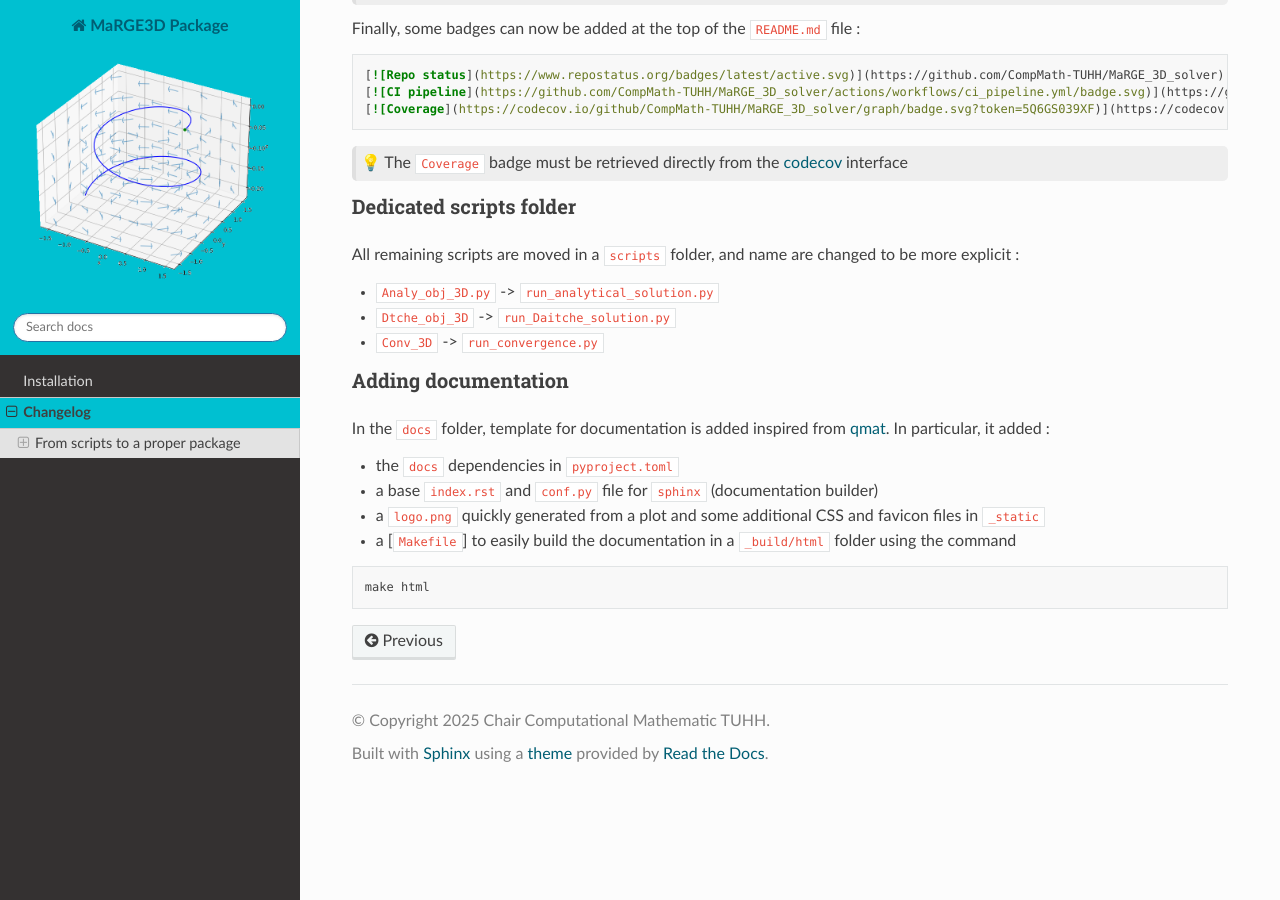
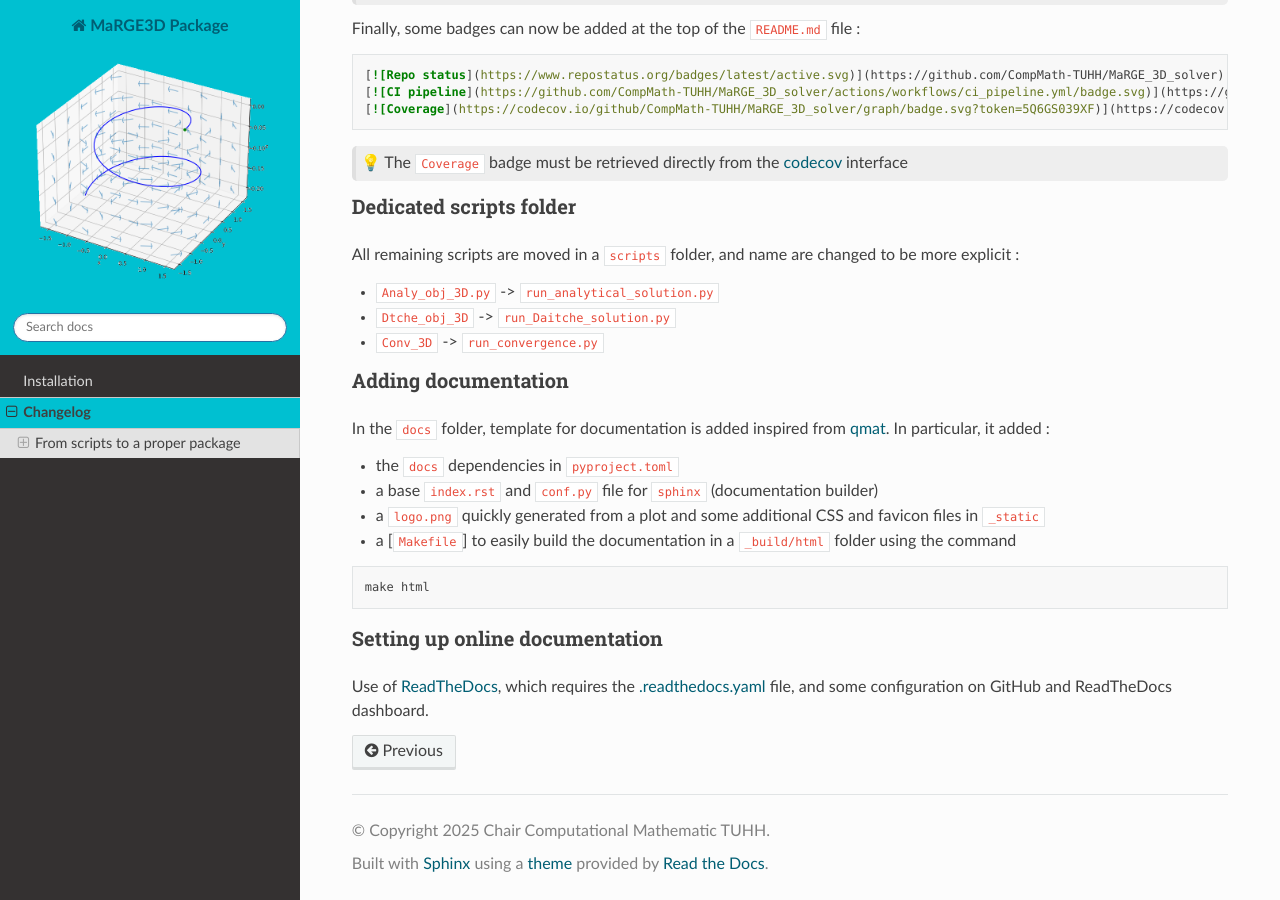
Before and after one commit to CompMath-TUHH/MaRGE_3D_solver, a Sphinx documentation site: the page built from docs/changelog.md, in a window 1280 px wide and 900 px high, scrolled down 3925 px. Built offline with Sphinx 7.4.7 and the Read the Docs theme 3.1.0, drawn with Linux system fonts in a browser that asks for light colours; pages that are not in the unit, such as notebooks, are missing from menus.

Commit message:
TL: changelog update

````diff
--- a/docs/changelog.md
+++ b/docs/changelog.md
@@ -231,6 +231,7 @@ All remaining scripts are moved in a [`scripts`](../scripts) folder, and name ar
 - `Dtche_obj_3D` -> `run_Daitche_solution.py`
 - `Conv_3D` -> `run_convergence.py`
 
+
 ### Adding documentation
 
 In the [`docs`](../docs) folder, template for documentation is added inspired from [qmat](https://github.com/Parallel-in-Time/qmat/tree/main/docs). In particular, it added :
@@ -242,3 +243,7 @@ In the [`docs`](../docs) folder, template for documentation is added inspired fr
 ```bash
 make html
 ```
+
+### Setting up online documentation
+
+Use of [ReadTheDocs](https://app.readthedocs.org), which requires the [.readthedocs.yaml](./.readthedocs.yaml) file, and some configuration on GitHub and ReadTheDocs dashboard.
````
